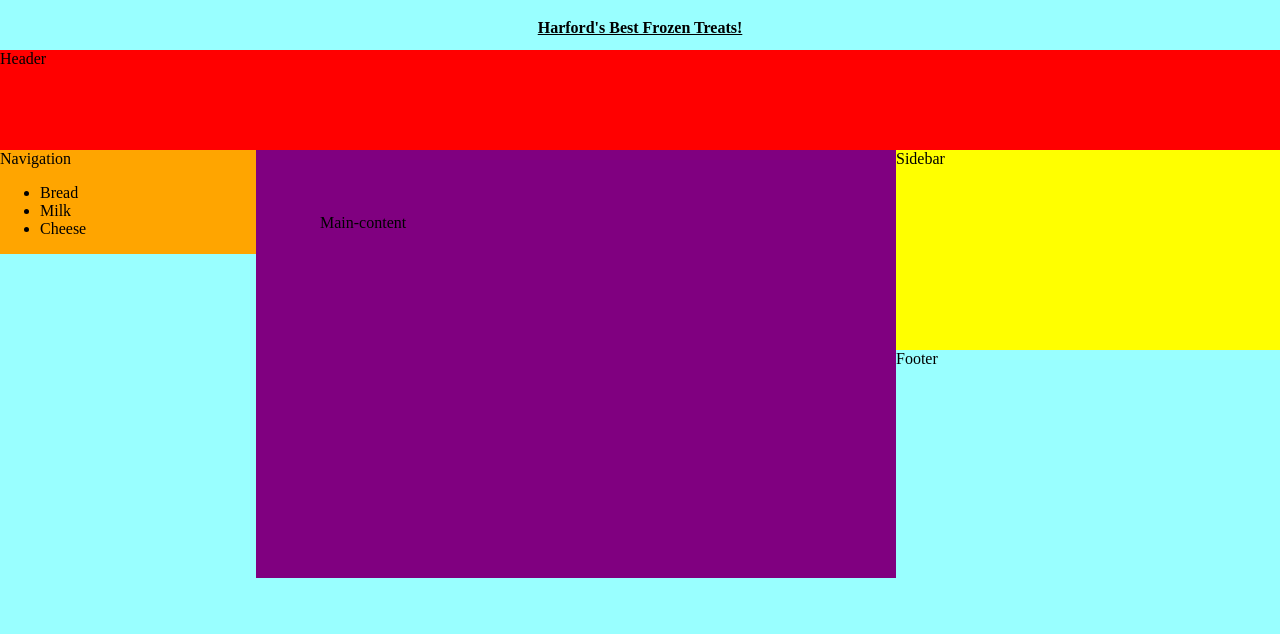
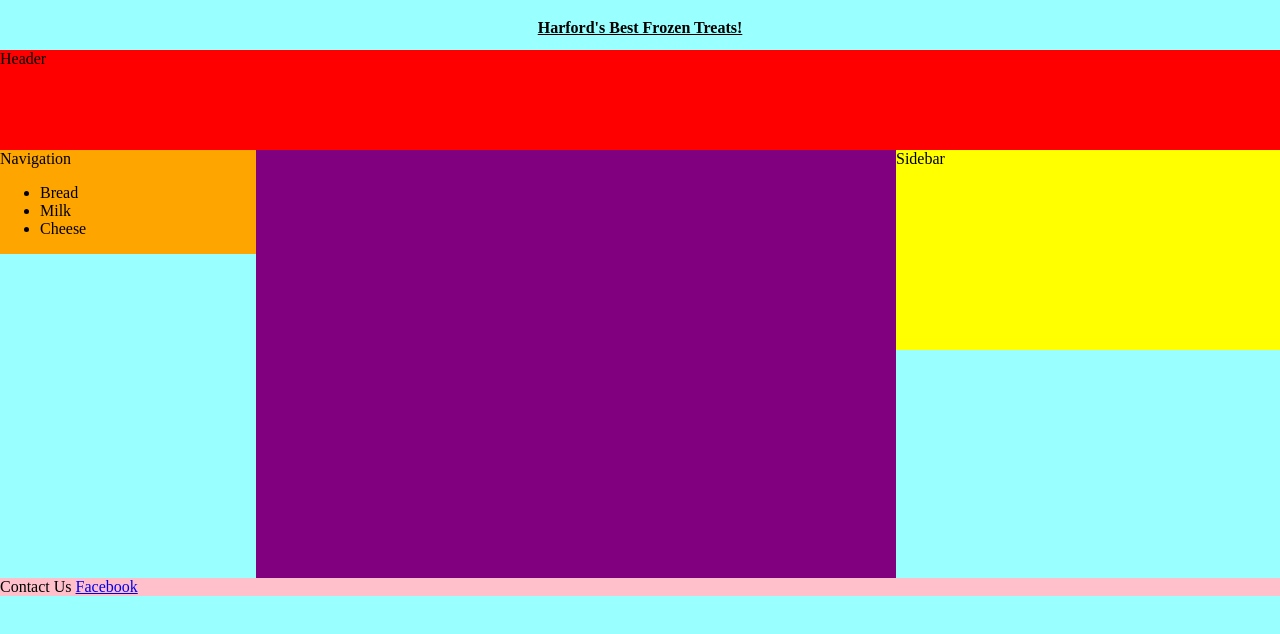
Before and after one commit to zacharyolsen/Emmorton-Snowball-Site, a plain HTML site: page index.html in a window 1280 px wide. Shown: the part 62-696 px from the top of the page. Drawn offline with Linux system fonts and the light colour scheme.

Commit message:
trying to figure stuff out

```diff
--- a/index.html
+++ b/index.html
@@ -27,9 +27,15 @@
       <li>Cheese</li>
       </ul>
   </div>
-  <div class= "main-content"> Main-content</div>
+  <div class= "main-content">
+
+
+  </div>
   <div class= "sidebar"> Sidebar</div>
-  <div class= "Contact Us"> Footer</div>
+  <div class= "footer"> Contact Us
+    <a href="https://www.facebook.com/Emmorton-Snowballs-Ice-Cream-190236747679527/"> Facebook </a>
+
+  </div>
 
 </body>
 
```
